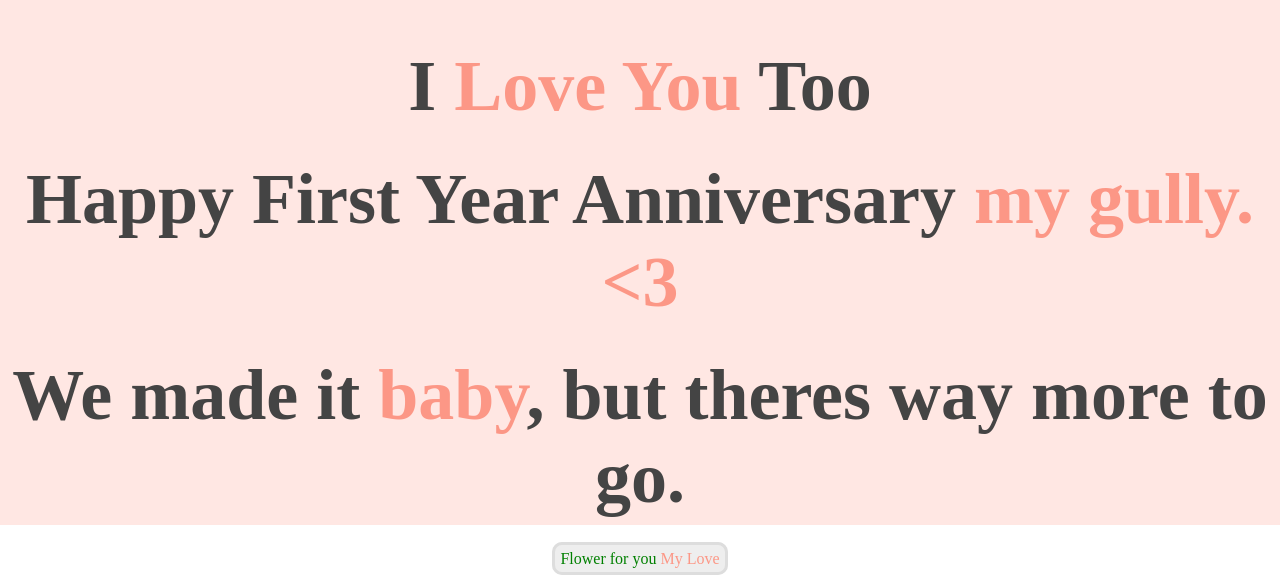
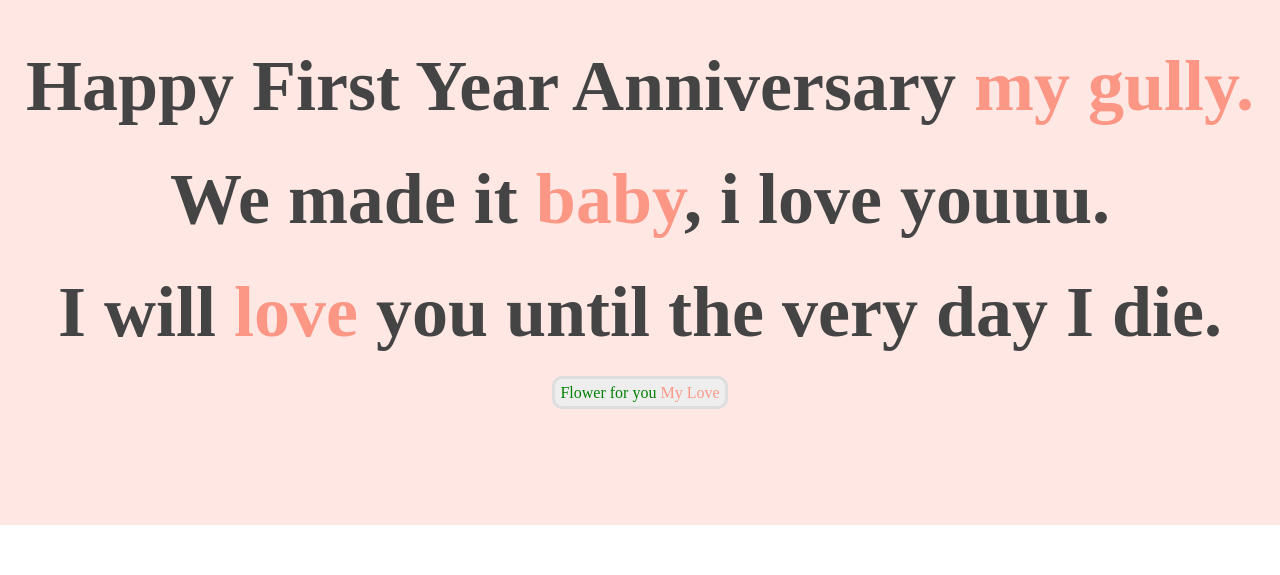
Before and after one commit to Nuwil/1st-Year-Anniversary, a plain HTML site: page yes.html in a window 1280 px wide. Shown: the part 275-850 px from the top of the page. After the commit the page ends 800 px from the top, so only its background shows below. Drawn offline with Linux system fonts and the light colour scheme.

Commit message:
Update yes.html

```diff
--- a/yes.html
+++ b/yes.html
@@ -15,9 +15,9 @@
 
     <div class="container">
         <div class="love">
-            <h2>I <span>Love You</span> Too</h2>
-            <h2>Happy First Year Anniversary <span>my gully.<3</span></h2>
-            <h2>We made it <span>baby</span>, but theres way more to go.</h2>
+            <h2>Happy First Year Anniversary <span>my gully.</span></h2>
+            <h2>We made it <span>baby</span>, i love youuu.</h2>
+            <h2>I will <span>love</span> you until the very day I die.</h2>
             <a id="yes" href="Findex.html">Flower for you <span>My Love</span></a>
         </div>
     </div>
```
